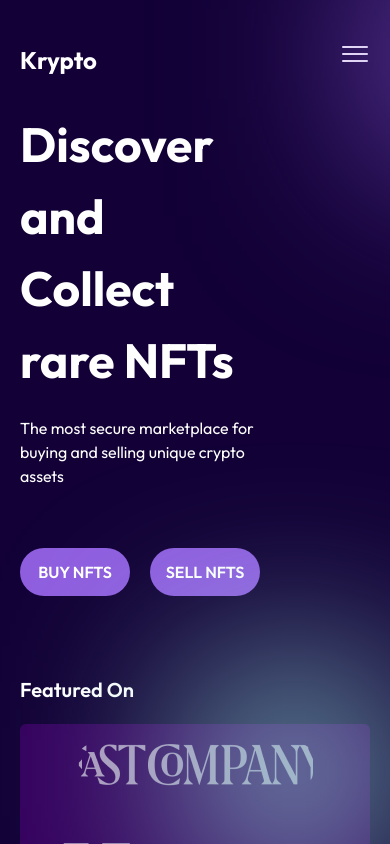
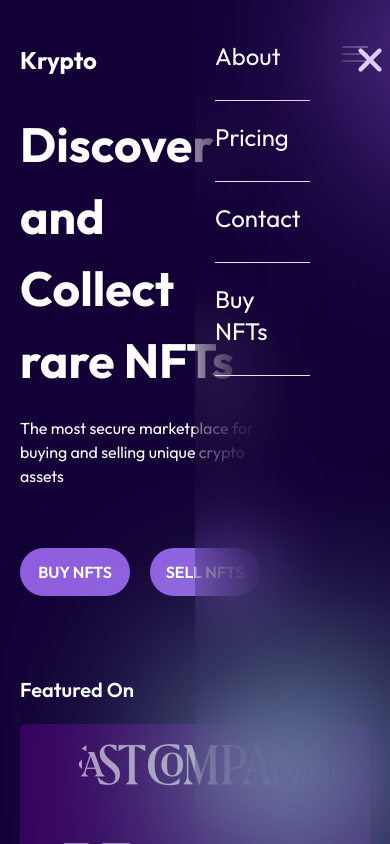
Before and after one commit to akashkennedy/Krypto, a React (Vite) app: page / in a window 390 px wide. Both pictures are taken after a click on the picture 355 px from the left and 54 px from the top of the page. Shown: the top 844 px of the page. Built offline with nearby package versions, Linux system fonts and the light colour scheme.

Commit message:
Update Hamburger Menu

```diff
--- a/src/App.jsx
+++ b/src/App.jsx
@@ -5,16 +5,21 @@ import Analytics from "./components/Analytics";
 import GetOurApp from "./components/GetOurApp";
 import Footer from "./components/Footer";
 import HamburgerMenu from "./components/HamburgerMenu";
+import { useState } from "react";
 
 
 const App = () => {
 
+const[menu, openMenu ] = useState(false)
 
+const handleMenu = () => {
+  openMenu(!menu);
+};
 
   return (
     <main className="px-5 sm:px-24 h-full bg-background text-white font-body">
-      <HamburgerMenu />
-      <Header />
+      {menu ? <HamburgerMenu onClick={handleMenu}/> : ''}
+      <Header onClick={handleMenu}/>
       <Hero />
       <FeaturedOn />
       <Analytics />
--- a/src/components/HamburgerMenu.jsx
+++ b/src/components/HamburgerMenu.jsx
@@ -1,16 +1,8 @@
-import { useState } from "react";
 import Close from "../assets/close.png";
 
-const HamburgerMenu = () => {
-  const [menu, toggleMenu] = useState(false);
-
-  const handleMenu = () => {
-    toggleMenu(!menu);
-  };
+const HamburgerMenu = ({onClick}) => {
 
   return (
-    <>
-      {menu ? (
         <div className="absolute text-2xl  w-1/2 h-screen right-0 backdrop-blur-2xl sm:hidden">
           <nav className="mt-10 ml-5 flex gap-5">
             <ul className="flex flex-col gap-5">
@@ -35,14 +27,10 @@ const HamburgerMenu = () => {
               src={Close}
               alt="Close Icon"
               className="h-10 ml-5 cursor-pointer"
-              onClick={handleMenu}
+              onClick={onClick}
             />
           </nav>
         </div>
-      ) : (
-        ""
-      )}
-    </>
   );
 };
 
--- a/src/components/Header.jsx
+++ b/src/components/Header.jsx
@@ -39,5 +39,4 @@ const Header = ({ onClick }) => {
     </header>
   );
 };
-
 export default Header;
```
